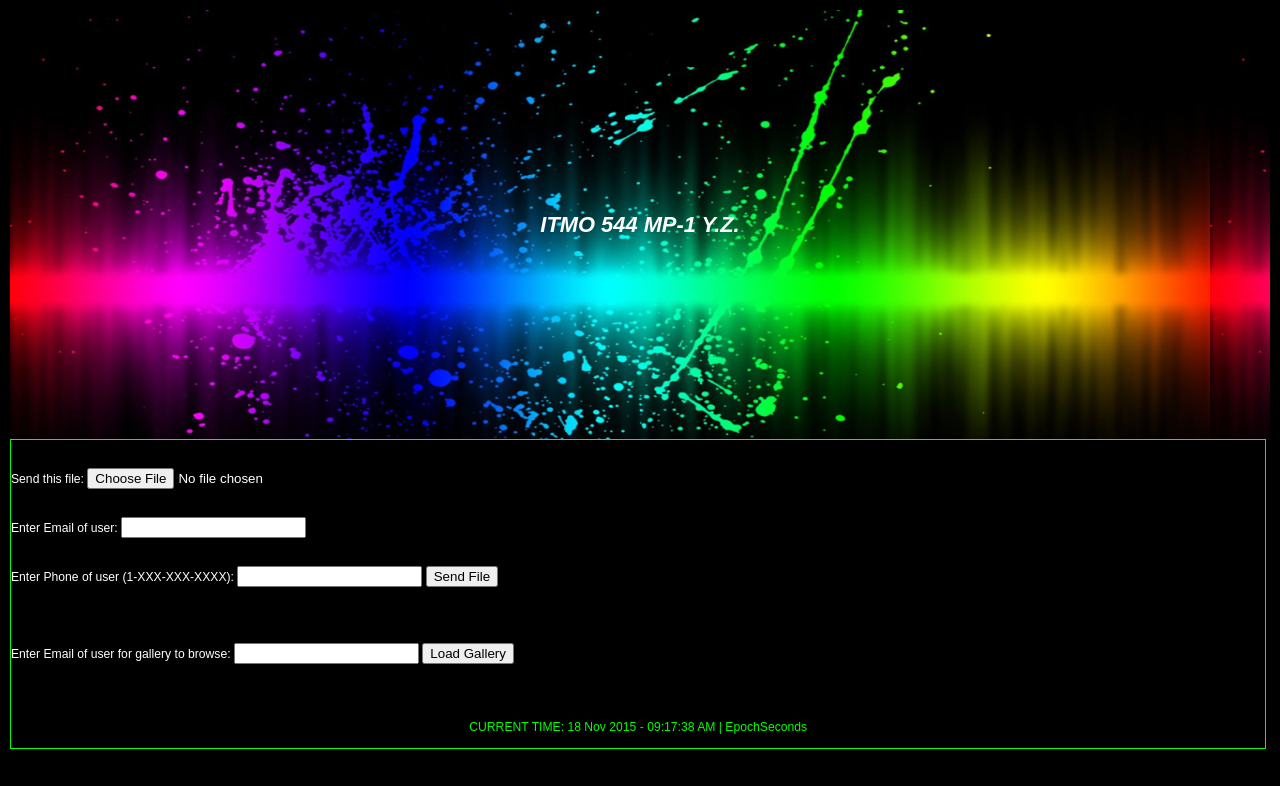
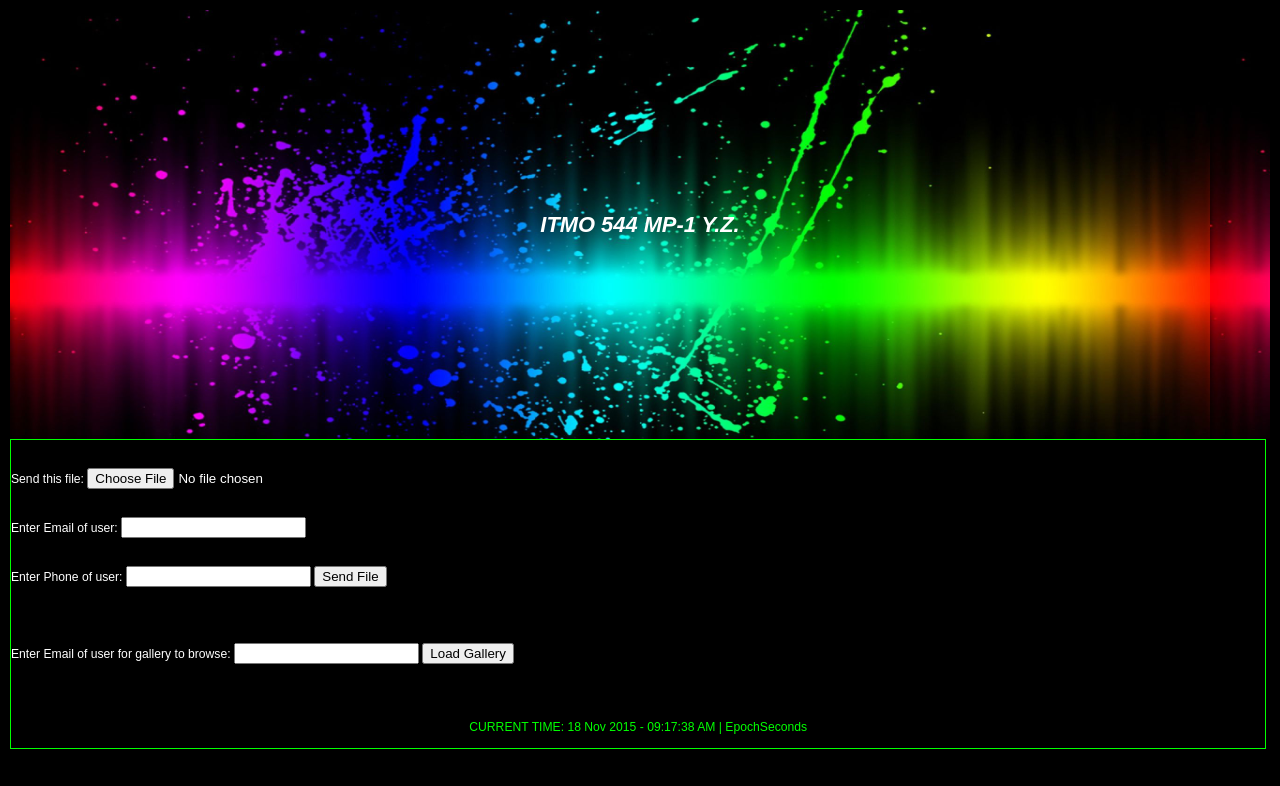
Before and after one commit to Langenoir1878/Application-setup, a PHP site: page / in a window 1280 px wide. Shown: the top 786 px of the page. Run offline with PHP 8.4, Linux system fonts and the light colour scheme.

Commit message:
minor changes, testing github connection after changing of password

```diff
--- a/index.php
+++ b/index.php
@@ -52,7 +52,7 @@ session_start(); ?>
     <br><br><font color = "white">
 Enter Email of user: </font><input type="email" name="useremail"><br />
 	<br><br><font color = "white">
-Enter Phone of user (1-XXX-XXX-XXXX): </font><input type="phone" name="phone">
+Enter Phone of user: </font><input type="phone" name="phone">
 
 
 <input type="submit" value="Send File" />
```
